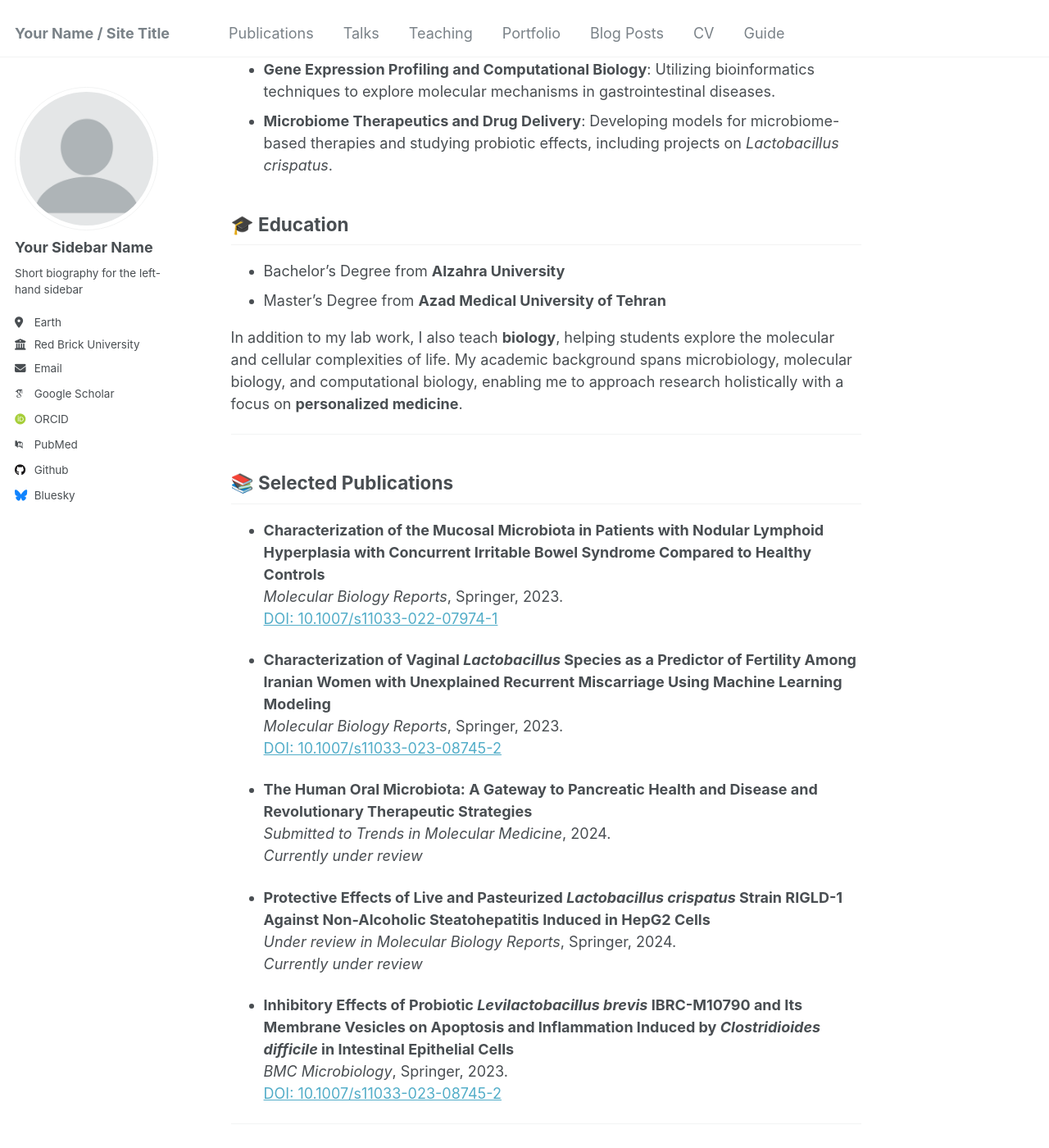
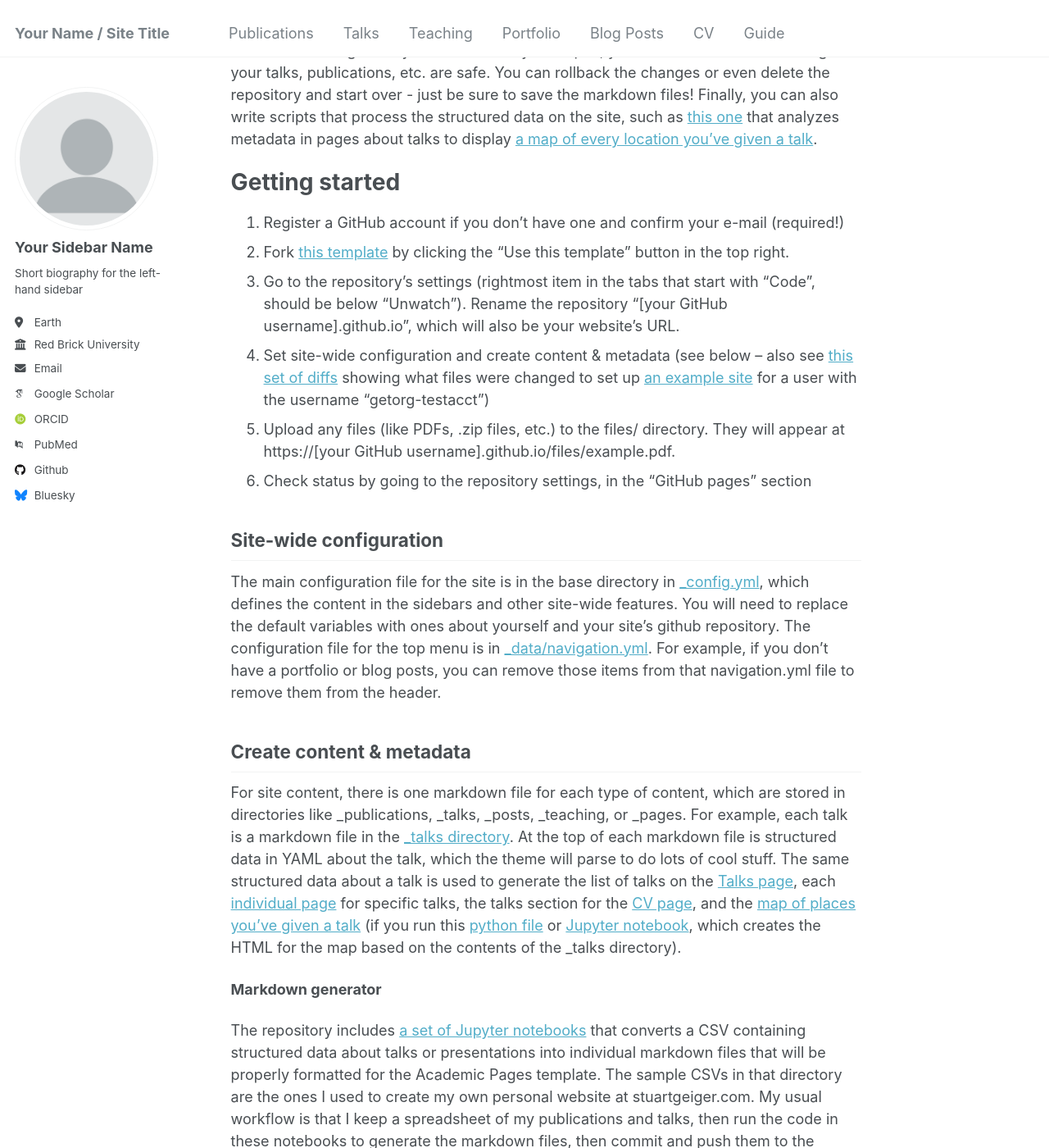
Before and after one commit to Armitaem/main, a Jekyll site: the page built from _pages/about.md, in a window 1280 px wide and 1400 px high, scrolled down 790 px. Shown: the whole window at 82% size. Built offline with Jekyll 4.4.1, drawn with Linux system fonts in a browser that asks for light colours; some web fonts are replaced; some of the changed text lies outside the part shown.

Commit message:
Revert "Update about.md"
This reverts commit fc4f85d55be6dee3f1a6498af6fed44972e6bcf6.

```diff
--- a/_pages/about.md
+++ b/_pages/about.md
@@ -1,100 +1,49 @@
 ---
 permalink: /
-title: "About"
+title: "Academic Pages is a ready-to-fork GitHub Pages template for academic personal websites"
 author_profile: true
 redirect_from:
   - /about/
   - /about.html
 ---
 
+This is the front page of a website that is powered by the [Academic Pages template](https://github.com/academicpages/academicpages.github.io) and hosted on GitHub pages. [GitHub pages](https://pages.github.com) is a free service in which websites are built and hosted from code and data stored in a GitHub repository, automatically updating when a new commit is made to the repository. This template was forked from the [Minimal Mistakes Jekyll Theme](https://mmistakes.github.io/minimal-mistakes/) created by Michael Rose, and then extended to support the kinds of content that academics have: publications, talks, teaching, a portfolio, blog posts, and a dynamically-generated CV. You can fork [this template](https://github.com/academicpages/academicpages.github.io) right now, modify the configuration and markdown files, add your own PDFs and other content, and have your own site for free, with no ads!
 
+A data-driven personal website
+======
+Like many other Jekyll-based GitHub Pages templates, Academic Pages makes you separate the website's content from its form. The content & metadata of your website are in structured markdown files, while various other files constitute the theme, specifying how to transform that content & metadata into HTML pages. You keep these various markdown (.md), YAML (.yml), HTML, and CSS files in a public GitHub repository. Each time you commit and push an update to the repository, the [GitHub pages](https://pages.github.com/) service creates static HTML pages based on these files, which are hosted on GitHub's servers free of charge.
 
-I am a **researcher in microbiology** at the *Research Institute for Gastroenterology and Liver Diseases*, specializing in **bioinformatics applications in cancer biology**. My work focuses on uncovering connections between our genes, microbiota, and immune and nervous systems to reveal new insights for health improvement and disease prevention.
+Many of the features of dynamic content management systems (like Wordpress) can be achieved in this fashion, using a fraction of the computational resources and with far less vulnerability to hacking and DDoSing. You can also modify the theme to your heart's content without touching the content of your site. If you get to a point where you've broken something in Jekyll/HTML/CSS beyond repair, your markdown files describing your talks, publications, etc. are safe. You can rollback the changes or even delete the repository and start over - just be sure to save the markdown files! Finally, you can also write scripts that process the structured data on the site, such as [this one](https://github.com/academicpages/academicpages.github.io/blob/master/talkmap.ipynb) that analyzes metadata in pages about talks to display [a map of every location you've given a talk](https://academicpages.github.io/talkmap.html).
 
-## 🧬 Research Themes
+Getting started
+======
+1. Register a GitHub account if you don't have one and confirm your e-mail (required!)
+1. Fork [this template](https://github.com/academicpages/academicpages.github.io) by clicking the "Use this template" button in the top right.
+1. Go to the repository's settings (rightmost item in the tabs that start with "Code", should be below "Unwatch"). Rename the repository "[your GitHub username].github.io", which will also be your website's URL.
+1. Set site-wide configuration and create content & metadata (see below -- also see [this set of diffs](http://archive.is/3TPas) showing what files were changed to set up [an example site](https://getorg-testacct.github.io) for a user with the username "getorg-testacct")
+1. Upload any files (like PDFs, .zip files, etc.) to the files/ directory. They will appear at https://[your GitHub username].github.io/files/example.pdf.
+1. Check status by going to the repository settings, in the "GitHub pages" section
 
-### 🦠 Microbiome Analysis and Disease Modeling
-- Investigating how gut microbes influence diseases, including **cancer** and **liver diseases**.
-
-### 💻 Gene Expression Profiling and Computational Biology
-- Utilizing bioinformatics techniques to explore molecular mechanisms in **gastrointestinal diseases**.
-
-### 💊 Microbiome Therapeutics and Drug Delivery
-- Developing models for microbiome-based therapies and studying **probiotic effects**, particularly on *Lactobacillus crispatus*.
-
-My research themes include:
-
-- **Microbiome Analysis and Disease Modeling**: Investigating how gut microbes influence disease, including cancer and liver diseases.
-- **Gene Expression Profiling and Computational Biology**: Utilizing bioinformatics techniques to explore molecular mechanisms in gastrointestinal diseases.
-- **Microbiome Therapeutics and Drug Delivery**: Developing models for microbiome-based therapies and studying probiotic effects, including projects on *Lactobacillus crispatus*.
-
-## 🎓 Education
-- Bachelor’s Degree from **Alzahra University**
-- Master’s Degree from **Azad Medical University of Tehran**
-
-In addition to my lab work, I also teach **biology**, helping students explore the molecular and cellular complexities of life. My academic background spans microbiology, molecular biology, and computational biology, enabling me to approach research holistically with a focus on **personalized medicine**.
-
----
-
-## 📚 Selected Publications
-
-- **Characterization of the Mucosal Microbiota in Patients with Nodular Lymphoid Hyperplasia with Concurrent Irritable Bowel Syndrome Compared to Healthy Controls**
-  *Molecular Biology Reports*, Springer, 2023.
-  [DOI: 10.1007/s11033-022-07974-1](https://doi.org/10.1007/s11033-022-07974-1)
-
-- **Characterization of Vaginal *Lactobacillus* Species as a Predictor of Fertility Among Iranian Women with Unexplained Recurrent Miscarriage Using Machine Learning Modeling**
-  *Molecular Biology Reports*, Springer, 2023.
-  [DOI: 10.1007/s11033-023-08745-2](https://doi.org/10.1007/s11033-023-08745-2)
-
-- **The Human Oral Microbiota: A Gateway to Pancreatic Health and Disease and Revolutionary Therapeutic Strategies**
-  *Submitted to Trends in Molecular Medicine*, 2024.
-  *Currently under review*
-
-- **Protective Effects of Live and Pasteurized *Lactobacillus crispatus* Strain RIGLD-1 Against Non-Alcoholic Steatohepatitis Induced in HepG2 Cells**
-  *Under review in Molecular Biology Reports*, Springer, 2024.
-  *Currently under review*
-
-- **Inhibitory Effects of Probiotic *Levilactobacillus brevis* IBRC-M10790 and Its Membrane Vesicles on Apoptosis and Inflammation Induced by *Clostridioides difficile* in Intestinal Epithelial Cells**
-  *BMC Microbiology*, Springer, 2023.
-  [DOI: 10.1007/s11033-023-08745-2](https://doi.org/10.1007/s11033-023-08745-2)
-
----
-
-## 📰 News
-
-### 📅 October 2024 – Exploring the Role of Non-Coding RNA in NAFLD and Lactobacillus Therapy
-We’re thrilled to announce the second phase of our project on **non-alcoholic fatty liver disease (NAFLD)** and the therapeutic potential of **Lactobacillus strains**. This phase focuses on RNA sequencing to identify specific non-coding RNAs responding to Lactobacillus therapy.
-
-### 📅 June 2024 – New Project Launched on Bacterial Toxins and Autophagy!
-Exciting news! We’ve launched a project to investigate **bacterial toxins and their effect on autophagy**, setting the stage for in vivo experiments to understand their influence on cellular processes.
-
-### 📅 February 2024 – Upcoming Publication on Gut Microbiota and Physical Performance!
-Our soon-to-be-published findings in **Scientific Reports** reveal how specific microbiota compositions may enhance **athletic performance**.
-
-### 📅 November 2023 – Investigating *Akkermansia muciniphila*’s Role in Apoptosis in Intestinal Cells
-We’re studying the effects of *Akkermansia muciniphila*, a key gut bacterium, on apoptosis in **Caco-2 cells**—a critical area for maintaining a healthy gut lining.
-
-### 📅 April 2023 – Gut-Brain Axis and Alzheimer’s Disease: New In Vitro Study
-Our team is exploring the connection between **gut health and brain health** in Alzheimer’s disease markers, studying how gut-derived compounds impact cellular processes related to neurodegeneration.
-
-
-
-
-
-<!--
 Site-wide configuration
 ------
-The main configuration file for the site is in the base directory in [_config.yml](https://github.com/academicpages/armitaem.github.io/main//blob/master/_config.yml), which defines the content in the sidebars and other site-wide features. You will need to replace the default variables with ones about yourself and your site's github repository. The configuration file for the top menu is in [_data/navigation.yml](https://github.com/academicpages/armitaem.github.io/main//blob/master/_data/navigation.yml). For example, if you don't have a portfolio or blog posts, you can remove those items from that navigation.yml file to remove them from the header.
+The main configuration file for the site is in the base directory in [_config.yml](https://github.com/academicpages/academicpages.github.io/blob/master/_config.yml), which defines the content in the sidebars and other site-wide features. You will need to replace the default variables with ones about yourself and your site's github repository. The configuration file for the top menu is in [_data/navigation.yml](https://github.com/academicpages/academicpages.github.io/blob/master/_data/navigation.yml). For example, if you don't have a portfolio or blog posts, you can remove those items from that navigation.yml file to remove them from the header.
 
+Create content & metadata
+------
+For site content, there is one markdown file for each type of content, which are stored in directories like _publications, _talks, _posts, _teaching, or _pages. For example, each talk is a markdown file in the [_talks directory](https://github.com/academicpages/academicpages.github.io/tree/master/_talks). At the top of each markdown file is structured data in YAML about the talk, which the theme will parse to do lots of cool stuff. The same structured data about a talk is used to generate the list of talks on the [Talks page](https://academicpages.github.io/talks), each [individual page](https://academicpages.github.io/talks/2012-03-01-talk-1) for specific talks, the talks section for the [CV page](https://academicpages.github.io/cv), and the [map of places you've given a talk](https://academicpages.github.io/talkmap.html) (if you run this [python file](https://github.com/academicpages/academicpages.github.io/blob/master/talkmap.py) or [Jupyter notebook](https://github.com/academicpages/academicpages.github.io/blob/master/talkmap.ipynb), which creates the HTML for the map based on the contents of the _talks directory).
 
 **Markdown generator**
 
+The repository includes [a set of Jupyter notebooks](https://github.com/academicpages/academicpages.github.io/tree/master/markdown_generator
+) that converts a CSV containing structured data about talks or presentations into individual markdown files that will be properly formatted for the Academic Pages template. The sample CSVs in that directory are the ones I used to create my own personal website at stuartgeiger.com. My usual workflow is that I keep a spreadsheet of my publications and talks, then run the code in these notebooks to generate the markdown files, then commit and push them to the GitHub repository.
+
+How to edit your site's GitHub repository
 ------
-Many people use a git client to create files on their local computer and then push them to GitHub's servers. If you are not familiar with git, you can directly edit these configuration and markdown files directly in the github.com interface. Navigate to a file (like [this one](https://github.com/academicpages/armitaem.github.io/main//blob/master/_talks/2012-03-01-talk-1.md) and click the pencil icon in the top right of the content preview (to the right of the "Raw | Blame | History" buttons). You can delete a file by clicking the trashcan icon to the right of the pencil icon. You can also create new files or upload files by navigating to a directory and clicking the "Create new file" or "Upload files" buttons.
+Many people use a git client to create files on their local computer and then push them to GitHub's servers. If you are not familiar with git, you can directly edit these configuration and markdown files directly in the github.com interface. Navigate to a file (like [this one](https://github.com/academicpages/academicpages.github.io/blob/master/_talks/2012-03-01-talk-1.md) and click the pencil icon in the top right of the content preview (to the right of the "Raw | Blame | History" buttons). You can delete a file by clicking the trashcan icon to the right of the pencil icon. You can also create new files or upload files by navigating to a directory and clicking the "Create new file" or "Upload files" buttons.
 
 Example: editing a markdown file for a talk
 ![Editing a markdown file for a talk](/images/editing-talk.png)
 
 For more info
 ------
-More info about configuring Academic Pages can be found in [the guide](armitaem.github.io/main/markdown/), the [growing wiki](https://github.com/academicpages/armitaem.github.io/main//wiki), and you can always [ask a question on GitHub](https://github.com/academicpages/armitaem.github.io/main//discussions). The [guides for the Minimal Mistakes theme](https://mmistakes.github.io/minimal-mistakes/docs/configuration/) (which this theme was forked from) might also be helpful. -->
+More info about configuring Academic Pages can be found in [the guide](https://academicpages.github.io/markdown/), the [growing wiki](https://github.com/academicpages/academicpages.github.io/wiki), and you can always [ask a question on GitHub](https://github.com/academicpages/academicpages.github.io/discussions). The [guides for the Minimal Mistakes theme](https://mmistakes.github.io/minimal-mistakes/docs/configuration/) (which this theme was forked from) might also be helpful.
```
